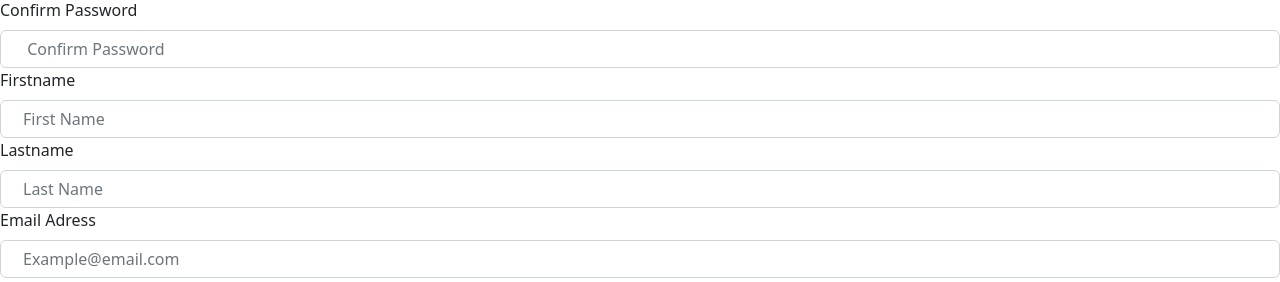
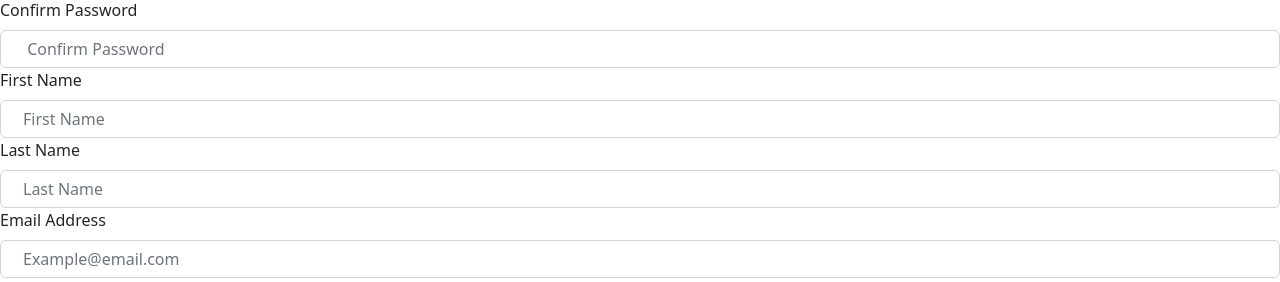
Before and after one commit to GraceShopper-tagn/graceShopper-tagn, a React (Create React App) app: page /Register in a window 1280 px wide. Shown: the part 269-551 px from the top of the page. Built offline with nearby package versions, Linux system fonts and the light colour scheme; no server answers.

Commit message:
fixed typos

```diff
--- a/src/components/Register.jsx
+++ b/src/components/Register.jsx
@@ -93,7 +93,7 @@ export default function Register() {
           required={true}
           onChange={(e) => setFirstname(e.target.value)}
         >
-          <Form.Label>Firstname</Form.Label>
+          <Form.Label>First Name</Form.Label>
           <Form.Control type="text" placeholder="First Name" />
         </Form.Group>
 
@@ -101,12 +101,12 @@ export default function Register() {
           required={true}
           onChange={(e) => setLastname(e.target.value)}
         >
-          <Form.Label>Lastname</Form.Label>
+          <Form.Label>Last Name</Form.Label>
           <Form.Control type="text" placeholder="Last Name" />
         </Form.Group>
 
         <Form.Group required={false} onChange={(e) => setEmail(e.target.value)}>
-          <Form.Label>Email Adress</Form.Label>
+          <Form.Label>Email Address</Form.Label>
           <Form.Control type="email" placeholder="Example@email.com" />
         </Form.Group>
 
```
